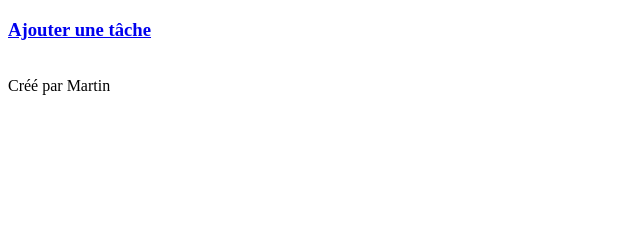
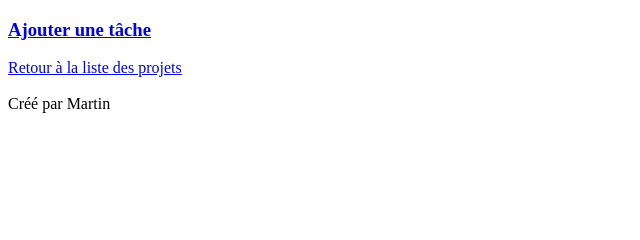
Before and after one commit to Mdelage/projet_individuel, a Django app: template taskmanager/templates/taskmanager/tasks.html in a window 1280 px wide. Shown: the part 104-344 px from the top of the page, without its empty margins (0-640 px from the left). Run offline with Django 3.2, Linux system fonts and the light colour scheme; the template is opened without the code that fills it, so the values that code supplies are empty; parts of the project's set-up code (start-up, migrations or seed data) failed here and were passed over.

Commit message:
Added links to navigate more easily the pages.

```diff
--- a/taskmanager/templates/taskmanager/create-entry.html
+++ b/taskmanager/templates/taskmanager/create-entry.html
@@ -15,4 +15,6 @@
     {% if envoi %}
         <h3>Entrée ajoutée!</h3>
     {% endif %}
+
+    <a href="{% url "view_details" project.id task.id %}">Retour aux détails de la tâche</a>
 {% endblock %}
--- a/taskmanager/templates/taskmanager/details.html
+++ b/taskmanager/templates/taskmanager/details.html
@@ -48,4 +48,6 @@
     </table>
 
     <h4><a href="{% url "add_an_entry" project.id task.id %}">Ajouter une entrée</a></h4>
+
+    <a href="{% url "view_tasks" project.id %}">Retour à la liste des tâches</a>
 {% endblock %}
--- a/taskmanager/templates/taskmanager/tasks.html
+++ b/taskmanager/templates/taskmanager/tasks.html
@@ -23,6 +23,9 @@
         {% endfor %}
     </table>
 
-    <h3><a href="{% url "add_a_task" project.id %}">Ajouter une tâche</a>
-        <h3/>
+    <h3>
+        <a href="{% url "add_a_task" project.id %}">Ajouter une tâche</a>
+    </h3>
+
+    <a href="{% url "view_all_projects" %}">Retour à la liste des projets</a>
 {% endblock %}
```
